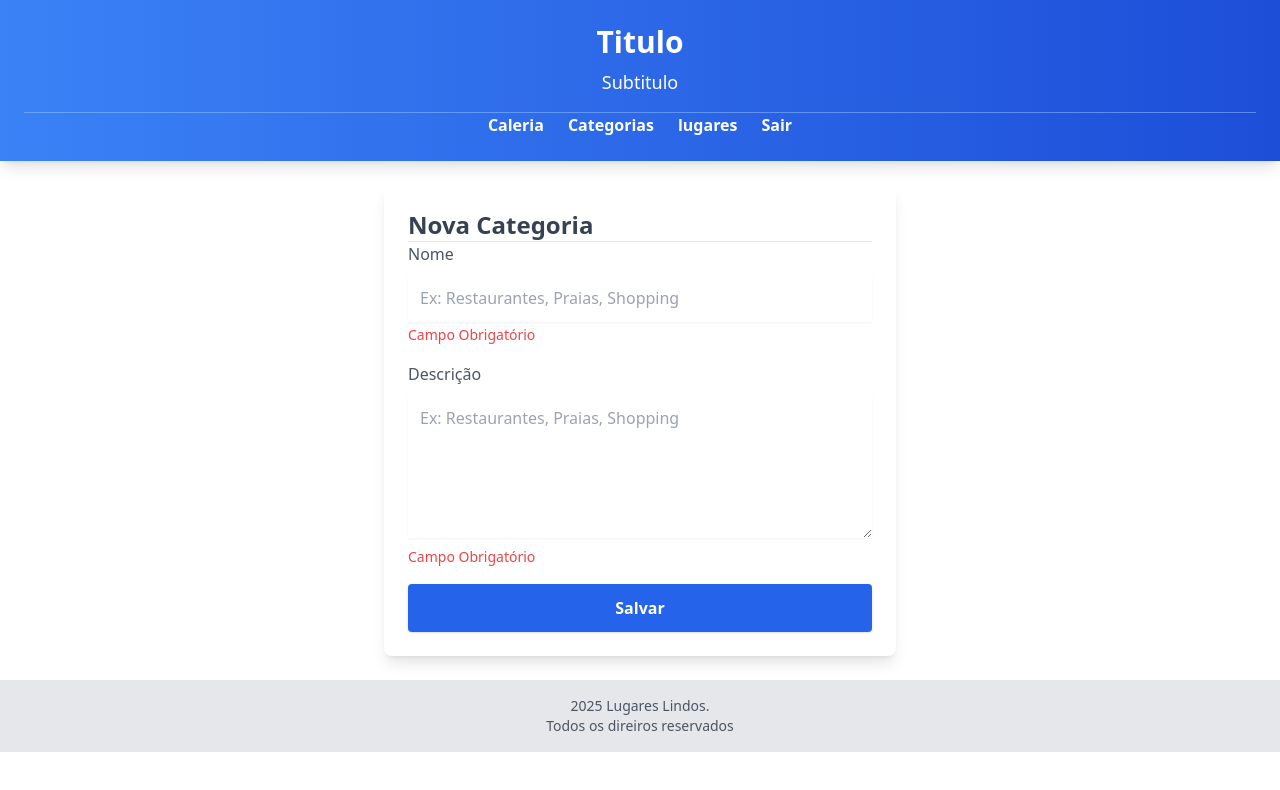
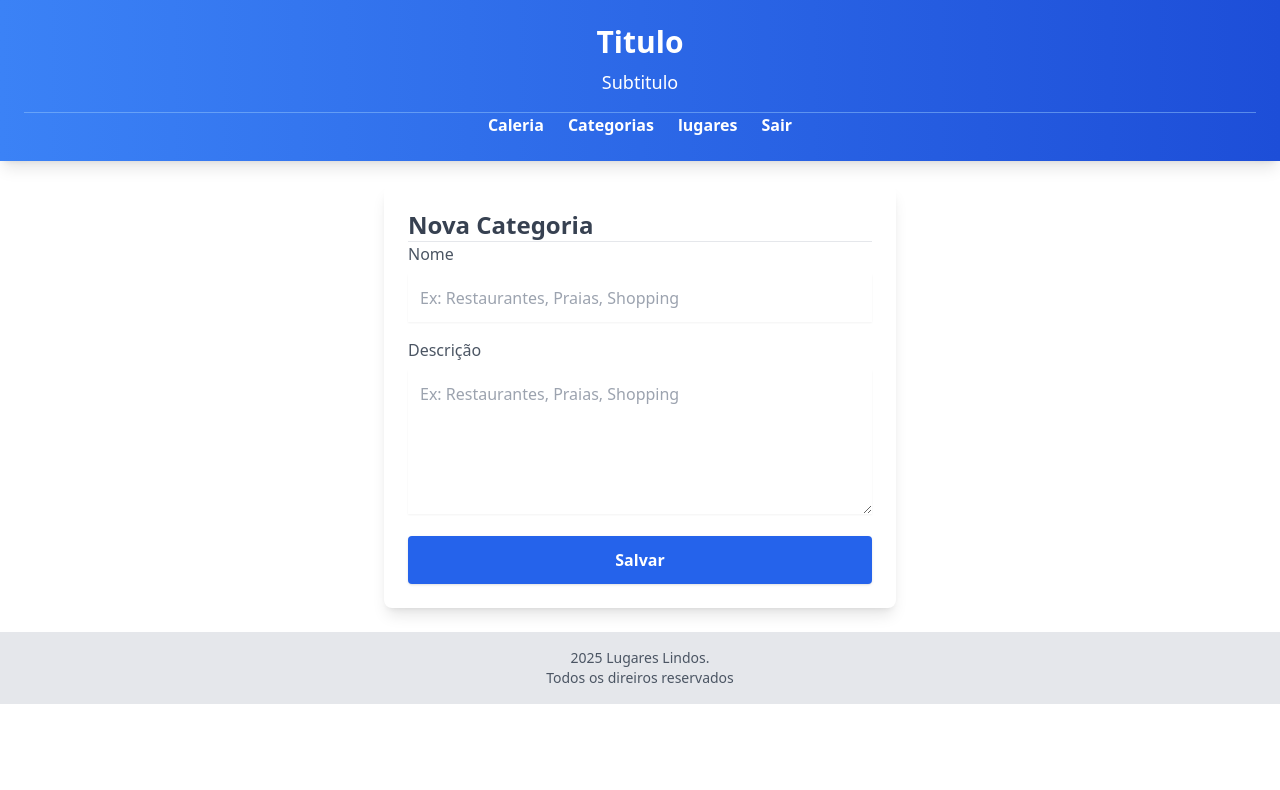
Before and after one commit to LeoMazenda2/passeio-app, an Angular app: page /categorias in a window 1280 px wide. Shown: the top 790 px of the page. Built offline with nearby package versions, Linux system fonts and the light colour scheme.

Commit message:
validando os campos do form

```diff
--- a/src/app/categorias/categoria/categoria.component.html
+++ b/src/app/categorias/categoria/categoria.component.html
@@ -13,9 +13,7 @@
                 placeholder="Ex: Restaurantes, Praias, Shopping"
                 class="w-full p-3 border-gray-300 roumed shadow-sm focus:ring focus:ring-blue-400 "
                 required/>
-                <span class="text-red-500 text-sm"
-                    >Campo Obrigatório
-                </span>
+                <span class="text-red-500 text-sm" *ngIf="isCampoInvalido('nome')" >Campo Obrigatório</span>
         </div>
 
         <!-- campo descrição-->
@@ -29,9 +27,7 @@
                 class="w-full p-3 border-gray-300 roumed shadow-sm focus:outline-none focus:ring focus:ring-blue-400 "
                 required >
             </textarea>
-            <span class="text-red-500 text-sm">
-                Campo Obrigatório
-            </span>
+            <span class="text-red-500 text-sm" *ngIf="isCampoInvalido('descricao')" >Campo Obrigatório</span>
         </div>
 
         <button type="submit" class="w-full bg-blue-600 text-white font-semibold p-3 rounded shadow hover:bg-blue-700">
--- a/src/app/categorias/categoria/categoria.component.ts
+++ b/src/app/categorias/categoria/categoria.component.ts
@@ -17,7 +17,15 @@ export class CategoriaComponent {
   }
 
   salvar(){
-    console.table(this.camposForm.value);
-    console.log('Está válido?', this.camposForm.valid)
+    this.camposForm.markAllAsTouched();
+
+    if(this.camposForm.valid) {
+      console.table(this.camposForm.value);
+    }
+  }
+
+  isCampoInvalido(nomeCampo: string) : boolean{
+    const campo = this.camposForm.get(nomeCampo);
+    return (campo?.invalid && campo?.touched) || false;
   }
 }
```
